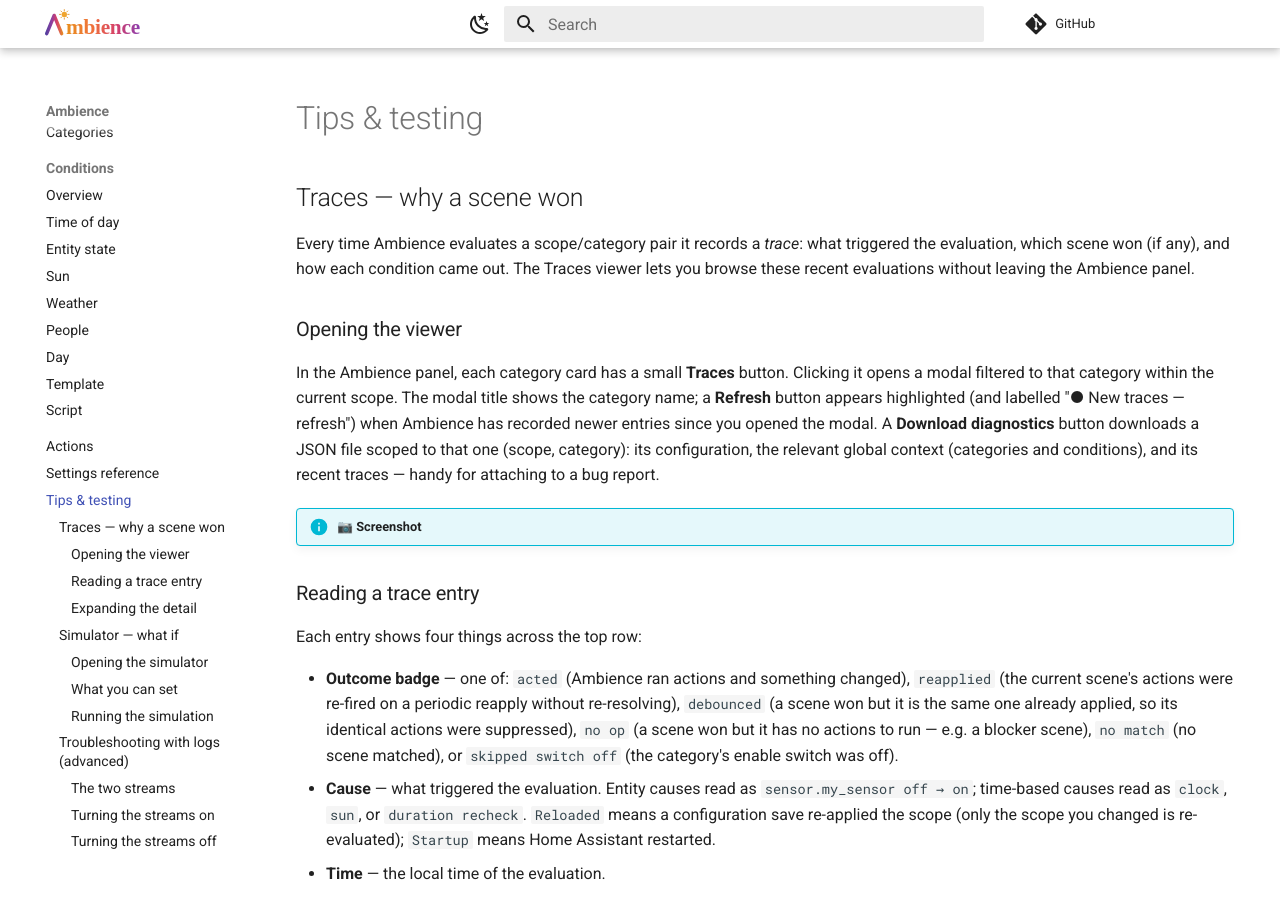
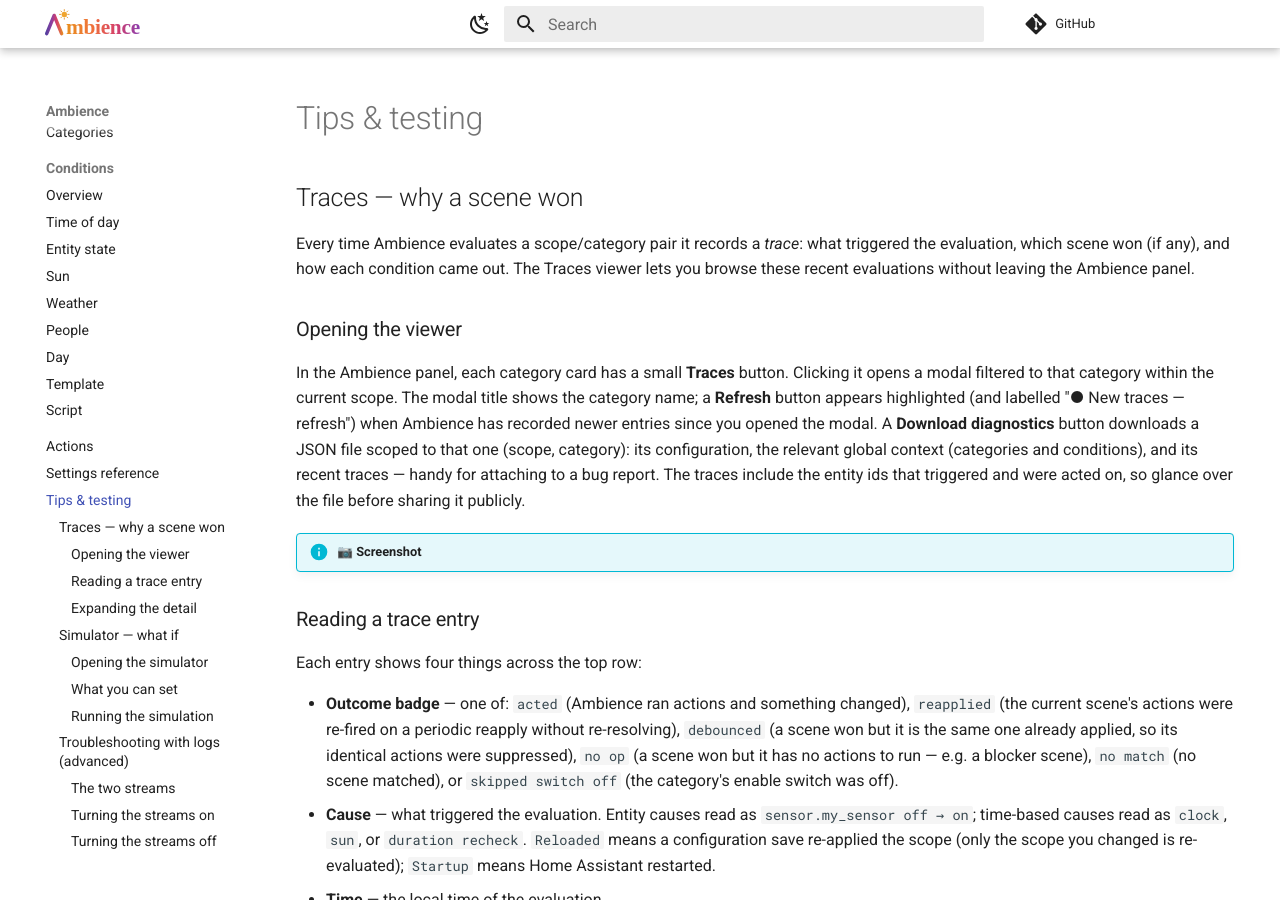
Before and after one commit to clintongormley/ambience, an MkDocs documentation site: the page built from docs/tips-and-testing.md, in a window 1280 px wide and 900 px high. Built offline with MkDocs 1.6.1 and Material for MkDocs 9.7.7, drawn with Linux system fonts in a browser that asks for light colours; comment, search, counter and statistics services are not loaded.

Commit message:
docs: warn that downloadable diagnostics contain entity ids

```diff
--- a/docs/tips-and-testing.md
+++ b/docs/tips-and-testing.md
@@ -6,7 +6,7 @@ Every time Ambience evaluates a scope/category pair it records a *trace*: what t
 
 ### Opening the viewer
 
-In the Ambience panel, each category card has a small **Traces** button. Clicking it opens a modal filtered to that category within the current scope. The modal title shows the category name; a **Refresh** button appears highlighted (and labelled "● New traces — refresh") when Ambience has recorded newer entries since you opened the modal. A **Download diagnostics** button downloads a JSON file scoped to that one (scope, category): its configuration, the relevant global context (categories and conditions), and its recent traces — handy for attaching to a bug report.
+In the Ambience panel, each category card has a small **Traces** button. Clicking it opens a modal filtered to that category within the current scope. The modal title shows the category name; a **Refresh** button appears highlighted (and labelled "● New traces — refresh") when Ambience has recorded newer entries since you opened the modal. A **Download diagnostics** button downloads a JSON file scoped to that one (scope, category): its configuration, the relevant global context (categories and conditions), and its recent traces — handy for attaching to a bug report. The traces include the entity ids that triggered and were acted on, so glance over the file before sharing it publicly.
 
 !!! info "📷 Screenshot"
 
```
Also changed, not shown: docs/superpowers/specs/2026-06-09-config-reload-traces-and-diagnostics-design.md (+10 -4 lines).
